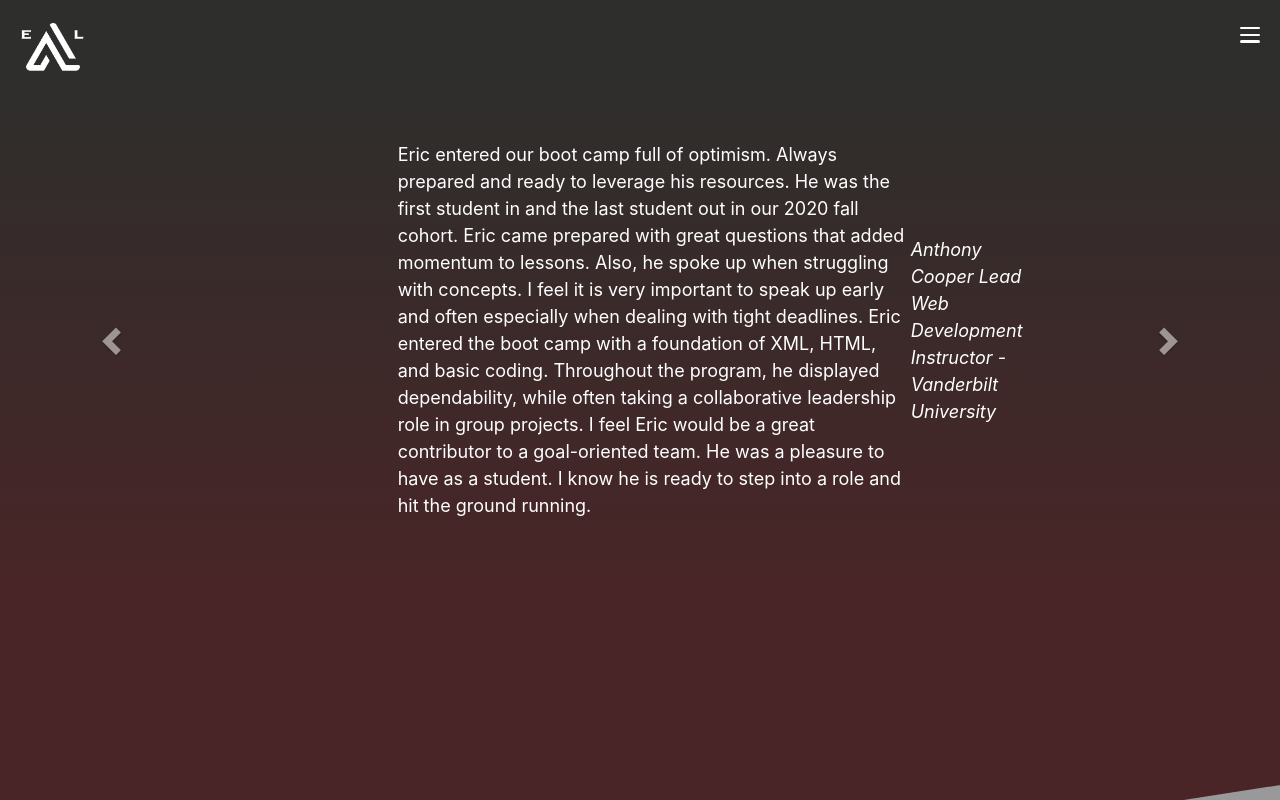
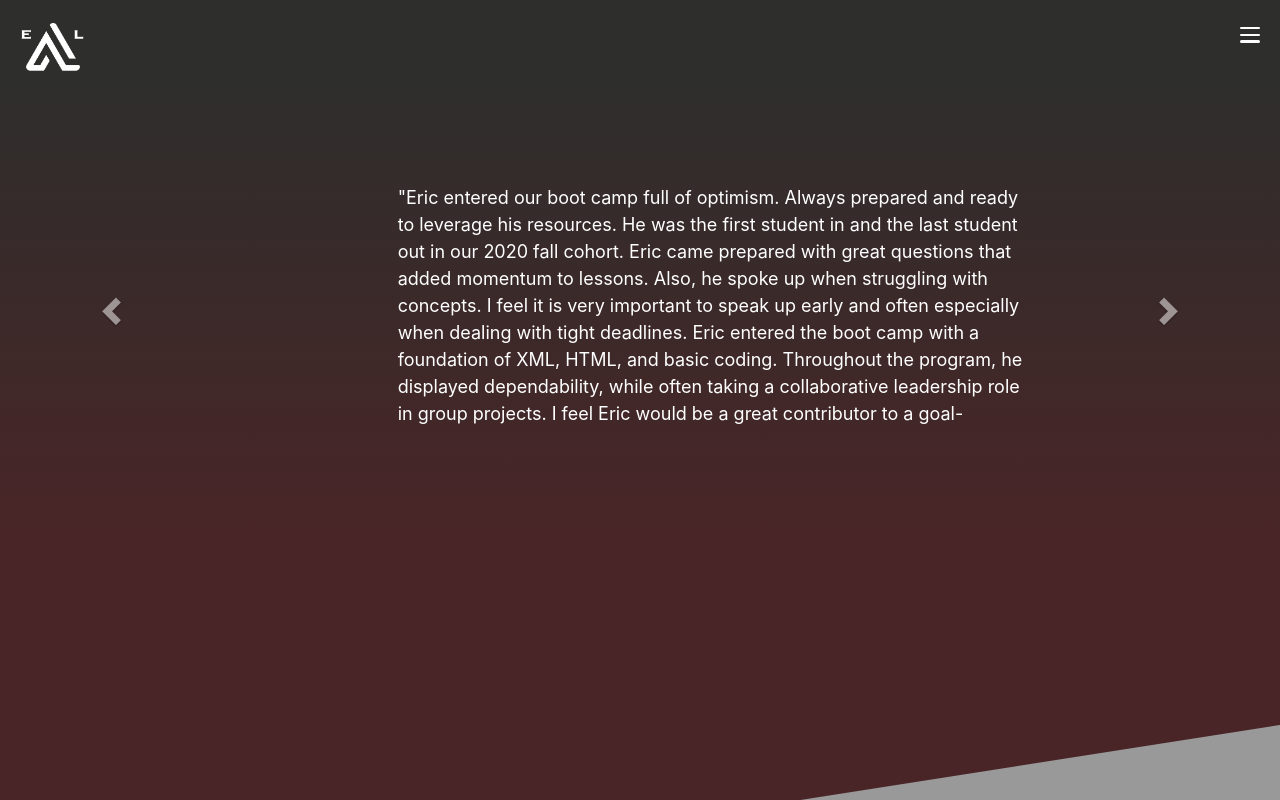
Before and after one commit to ericlafontsee/Portfolio-pro, a React (Create React App) app: page /testimonials in a window 1280 px wide. Built offline with nearby package versions, Linux system fonts and the light colour scheme.

Commit message:
centered reference person on testimonials

```diff
--- a/src/components/Testimonials/index.js
+++ b/src/components/Testimonials/index.js
@@ -8,7 +8,7 @@ function Trail({ open, children, ...props }) {
     config: { mass: 5, tension: 1000, friction: 200 },
     opacity: open ? 1 : 0,
     x: open ? 0 : 20,
-    height: open ? 'auto' : 0,
+    height: open ? "auto" : 0,
     from: { opacity: 0, x: 20, height: 0 }
   });
   return (
@@ -29,7 +29,6 @@ function Trail({ open, children, ...props }) {
   );
 }
 
-
 export default function Testimonials() {
   const [open, set] = useState(true);
   return (
@@ -44,55 +43,53 @@ export default function Testimonials() {
         <div class="carousel-inner">
           <div class="item active">
             <p className="qoute mx-auto">
-            "Eric worked for our IT department working on projects for our high
-            value customers. Eric studied the customer requirements and learned
-            the work very quickly helping to deliver on time and on budget. Eric
-            also completed additional education programs so that he has a very
-            broad range of skills that will enable him to be successful in any
-            future work he performs."
-            <br />
-            <br />
-            <i>Jeffrey Brown VP of Operations - JANA, Inc</i>
+              "Eric worked for our IT department working on projects for our
+              high value customers. Eric studied the customer requirements and
+              learned the work very quickly helping to deliver on time and on
+              budget. Eric also completed additional education programs so that
+              he has a very broad range of skills that will enable him to be
+              successful in any future work he performs."
+            </p>
+            <p className="person mx-auto">
+              Jeffrey Brown VP of Operations - JANA, Inc
             </p>
           </div>
 
           <div class="item">
             <p className="qoute mx-auto">
-            Eric entered our boot camp full of optimism. Always prepared and
-            ready to leverage his resources. He was the first student in and the
-            last student out in our 2020 fall cohort. Eric came prepared with
-            great questions that added momentum to lessons. Also, he spoke up
-            when struggling with concepts. I feel it is very important to speak
-            up early and often especially when dealing with tight deadlines.
-            Eric entered the boot camp with a foundation of XML, HTML, and basic
-            coding. Throughout the program, he displayed dependability, while
-            often taking a collaborative leadership role in group projects. I
-            feel Eric would be a great contributor to a goal-oriented team. He
-            was a pleasure to have as a student. I know he is ready to step into
-            a role and hit the ground running.
-            <i className="ref">
+              "Eric entered our boot camp full of optimism. Always prepared and
+              ready to leverage his resources. He was the first student in and
+              the last student out in our 2020 fall cohort. Eric came prepared
+              with great questions that added momentum to lessons. Also, he
+              spoke up when struggling with concepts. I feel it is very
+              important to speak up early and often especially when dealing with
+              tight deadlines. Eric entered the boot camp with a foundation of
+              XML, HTML, and basic coding. Throughout the program, he displayed
+              dependability, while often taking a collaborative leadership role
+              in group projects. I feel Eric would be a great contributor to a
+              goal-oriented team. He was a pleasure to have as a student. I know
+              he is ready to step into a role and hit the ground running."
+            </p>
+            <p className="person mx-auto">
               Anthony Cooper Lead Web Development Instructor - Vanderbilt
               University
-            </i>
             </p>
           </div>
 
           <div class="item">
             <p className="qoute mx-auto">
-            I have seen very few people work as hard as Eric. He and I worked
+              "I have seen very few people work as hard as Eric. He and I worked
               together on almost every activity while we were going through
               Vanderbilt's web development bootcamp. No matter what we were
               working on or what problems we ran into Eric was always able to
               power through and get things done. If we ran into an extra hard
-            problem he was not afraid to ask questions to make sure we fixed it
-            correctly. He's also one of the nicest guys I've ever met and I know
-            if I had trouble working through a project problem he wouldn't care
-            to step in and help out. Eric would be an incredible asset to any
-            team he was a part of. See less
-            <br />
-            <br />
-            <i>Brendon Conatser - Web Developer</i>
+              problem he was not afraid to ask questions to make sure we fixed
+              it correctly. He's also one of the nicest guys I've ever met and I
+              know if I had trouble working through a project problem he
+              wouldn't care to step in and help out. Eric would be an incredible
+              asset to any team he was a part of."
             </p>
+            <p className="person mx-auto">Brendon Conatser - Web Developer</p>
           </div>
         </div>
 
@@ -104,6 +101,5 @@ export default function Testimonials() {
         </a>
       </div>
     </Trail>
-
   );
 }
--- a/src/components/Testimonials/style.css
+++ b/src/components/Testimonials/style.css
@@ -1,18 +1,33 @@
-.qoute{
+/* .item {
+  width: 50%;
+  display: flex;
+  /* align-items: center;
+} */
+
+.qoute {
   width: 50%;
   height: auto;
+  margin: 0 auto;
+  display: flex;
+  align-items: center;
   color: white;
   font-size: 1.8em;
-  min-height: 500px;
-  display: flex;
-  align-items: center;
-
+  min-height: 200px;
 }
 
-.carousel-control{
+.person {
+  padding: 10px;
+  margin: 0;
+  color: white;
+  display: flex;
+  justify-content: center;
+  align-items: center;
+  width: 50%;
+  height: auto;
+  font-size: 1.5em;
+  font-style: italic;
+}
+
+.carousel-control {
   background: none !important;
 }
-
-.ref{
-  display: block;
-}
```
Lines whose indentation alone changed are shown as unchanged.
